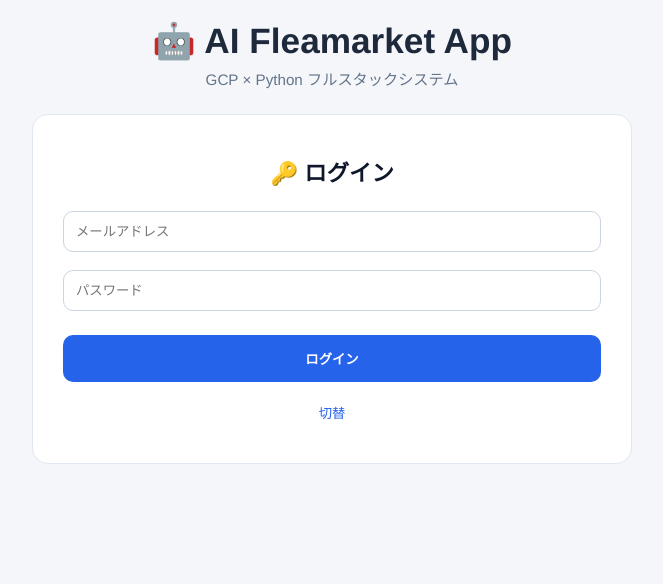
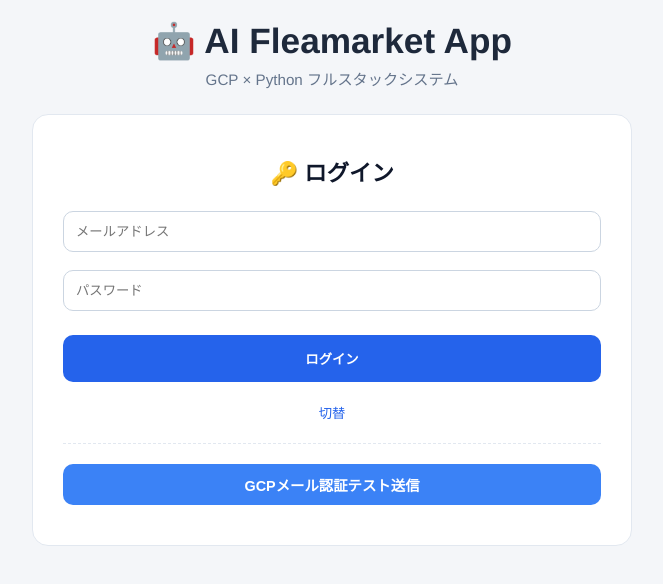
Before and after one commit to tomapoke149-ui/hackathon-frontend, a React (Create React App) app: page / in a window 1280 px wide. Shown: the top 584 px of the page, without its empty margins (308-971 px from the left). Built offline with nearby package versions, Linux system fonts and the light colour scheme.

Commit message:
feat: GCP Identity Platform の接続設定とテスト送信ボタンを追加

```diff
--- a/src/App.js
+++ b/src/App.js
@@ -1,6 +1,36 @@
 import React, { useState, useEffect, useCallback, useRef } from "react";
+import { initializeApp } from "firebase/app";
+import { getAuth, createUserWithEmailAndPassword, sendEmailVerification } from "firebase/auth";
 
+const gcpAuthConfig = {
+  apiKey: "AIzaSyAgsR16ikaPuA-DAfqjsv63zxVqPHuUzsk",
+  authDomain: "term9-shota-hirano.firebaseapp.com",
+  projectId: "term9-shota-hirano"
+};
+
+// 初期化
+const app = initializeApp(gcpAuthConfig);
+const auth = getAuth(app);
 function App() {
+  // 🧪 GCPメール認証テスト用の関数
+  const handleGcpEmailTest = async () => {
+    // 👇 ここをご自身の本物のメールアドレスに書き換えてください！
+    const testEmail = "hirarinuts1@gmail.com";
+    const testPassword = "password123"; // テスト用の仮パスワード（6文字以上）
+
+    try {
+      // ① GCP（Identity Platform）上にユーザーを仮作成
+      const userCredential = await createUserWithEmailAndPassword(auth, testEmail, testPassword);
+
+      // ② 作成したユーザーに向けて、GCPから本物の認証メールを自動送信！
+      await sendEmailVerification(userCredential.user);
+
+      alert("📢 GCPから本物の認証メールを送信しました！メールボックスを確認してください！");
+    } catch (error) {
+      console.error("GCP Auth テラー:", error.message);
+      alert("エラーが発生しました: " + error.message);
+    }
+  };
   // --- 認証用ステート ---
 
   const [loginUser, setLoginUser] = useState(null);
@@ -481,6 +511,18 @@
             <div style={{ textAlign: "center", marginTop: "20px" }}>
               <button type="button" onClick={() => setIsLoginMode(!isLoginMode)} style={{ background: "none", border: "none", color: "#2563eb", cursor: "pointer" }}> 切替 </button>
             </div>
+
+            {/* 🧪 テストボタンを綺麗に囲み直しました */}
+            <div style={{ marginTop: "20px", paddingTop: "20px", borderTop: "1px dashed #e2e8f0", textAlign: "center" }}>
+              <button
+                type="button"
+                onClick={handleGcpEmailTest}
+                style={{ width: "100%", padding: "10px", background: "#3b82f6", color: "white", border: "none", borderRadius: "10px", fontWeight: "600", cursor: "pointer", fontSize: "0.9rem" }}
+              >
+                GCPメール認証テスト送信
+              </button>
+            </div>
+
           </div>
        ) : (
           <div>
```
